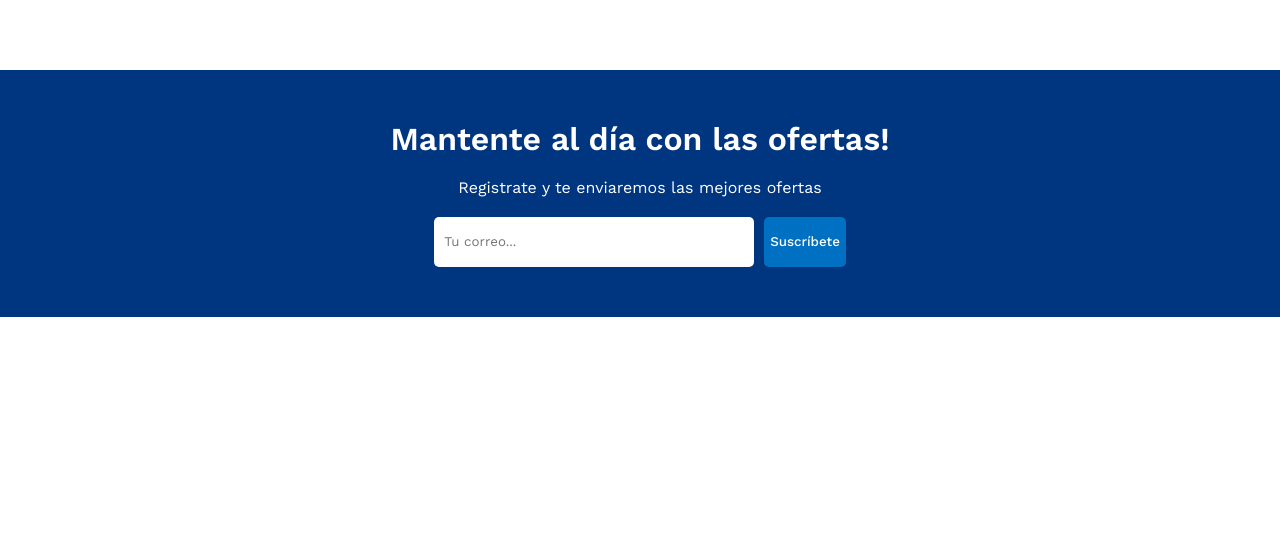
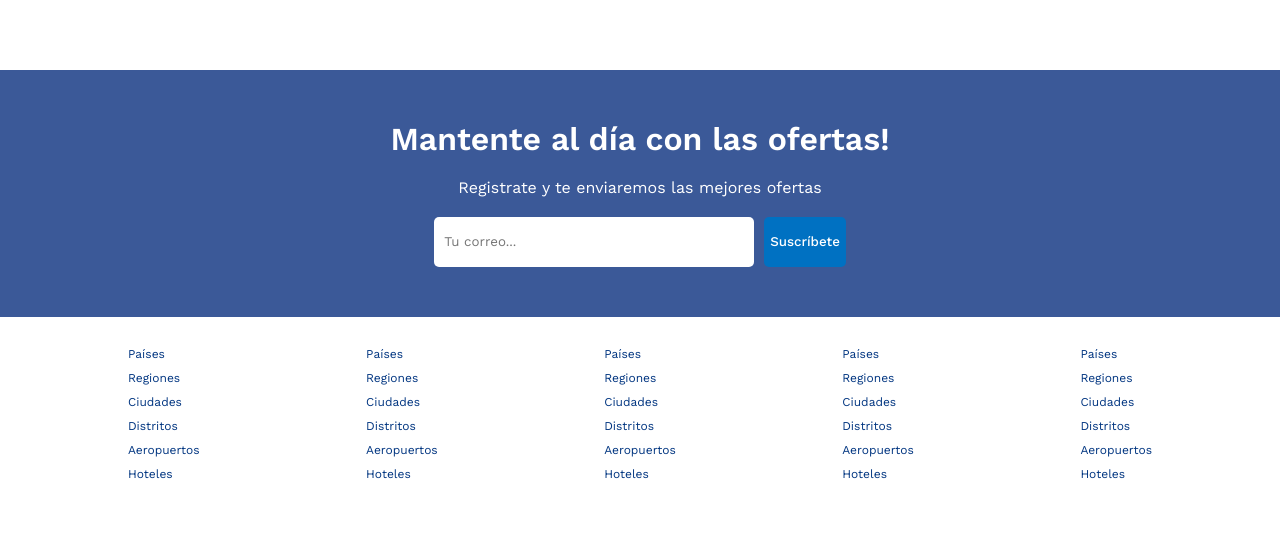
Before and after one commit to beenacoder/booking-app, a React (Vite) app: page / in a window 1280 px wide. Shown: the part 1350-1891 px from the top of the page. Before the commit the page ends 1667 px from the top, so only its background shows below. Built offline with nearby package versions, Linux system fonts and the light colour scheme.

Commit message:
adding list

```diff
--- a/src/App.jsx
+++ b/src/App.jsx
@@ -1,6 +1,6 @@
 import { BrowserRouter, Route, Routes } from "react-router-dom";
 import Home  from "./pages/home/Home";
-import Hotels from "./pages/Hotels/Hotels";
+import List from "./pages/list/List";
 import Hotel from "./pages/hotel/hotel";
 
 function App() {
@@ -10,7 +10,7 @@ function App() {
         <BrowserRouter>
             <Routes>
                 <Route path = "/" element = { <Home /> }/>
-                <Route path = "/hoteles" element = { <Hotels /> }/>
+                <Route path = "/hoteles" element = { <List /> }/>
                 <Route path = "/hoteles/:id" element = { <Hotel /> }/>
             </Routes>
         </BrowserRouter>
--- /dev/null
+++ b/src/components/footer/Footer.jsx
@@ -0,0 +1,58 @@
+import './footer.css';
+
+
+const Footer = () => {
+    return (
+        <div className='footer'>
+            <div className="footer-wrapper">
+                <ul className="footer-list">
+                    <li className="footer-list-item">Países</li>
+                    <li className="footer-list-item">Regiones</li>
+                    <li className="footer-list-item">Ciudades</li>
+                    <li className="footer-list-item">Distritos</li>
+                    <li className="footer-list-item">Aeropuertos</li>
+                    <li className="footer-list-item">Hoteles</li>
+                </ul>
+
+                <ul className="footer-list">
+                    <li className="footer-list-item">Países</li>
+                    <li className="footer-list-item">Regiones</li>
+                    <li className="footer-list-item">Ciudades</li>
+                    <li className="footer-list-item">Distritos</li>
+                    <li className="footer-list-item">Aeropuertos</li>
+                    <li className="footer-list-item">Hoteles</li>
+                </ul>
+
+                <ul className="footer-list">
+                    <li className="footer-list-item">Países</li>
+                    <li className="footer-list-item">Regiones</li>
+                    <li className="footer-list-item">Ciudades</li>
+                    <li className="footer-list-item">Distritos</li>
+                    <li className="footer-list-item">Aeropuertos</li>
+                    <li className="footer-list-item">Hoteles</li>
+                </ul>
+
+                <ul className="footer-list">
+                    <li className="footer-list-item">Países</li>
+                    <li className="footer-list-item">Regiones</li>
+                    <li className="footer-list-item">Ciudades</li>
+                    <li className="footer-list-item">Distritos</li>
+                    <li className="footer-list-item">Aeropuertos</li>
+                    <li className="footer-list-item">Hoteles</li>
+                </ul>
+
+                <ul className="footer-list">
+                    <li className="footer-list-item">Países</li>
+                    <li className="footer-list-item">Regiones</li>
+                    <li className="footer-list-item">Ciudades</li>
+                    <li className="footer-list-item">Distritos</li>
+                    <li className="footer-list-item">Aeropuertos</li>
+                    <li className="footer-list-item">Hoteles</li>
+                </ul>
+            </div>
+            <div className="footer-text">Copyright 2023</div>
+        </div>
+    )
+}
+
+export default Footer;
--- /dev/null
+++ b/src/components/footer/footer.css
@@ -0,0 +1,29 @@
+.footer {
+    width: 100%;
+    max-width: 1024px;
+    font-size: 12px;
+
+}
+
+.footer-wrapper {
+    width: 100%;
+    display: flex;
+    justify-content: space-between;
+    margin-bottom: 50px;
+
+}
+
+.footer-list {
+    list-style: none;
+    padding: 0px;
+}
+
+.footer-list-item {
+    margin-bottom: 10px;
+    color: #003580;
+    cursor: pointer;
+}
+
+.footer-list-item:hover {
+    color: #0071c2;
+}
--- a/src/components/header/header.css
+++ b/src/components/header/header.css
@@ -1,5 +1,5 @@
 .header {
-    background-color: #003580;
+    background-color: #3b5998;
     color: white;
     display: flex;
     justify-content: center;
--- a/src/components/mailList/mailList.css
+++ b/src/components/mailList/mailList.css
@@ -1,7 +1,7 @@
 .mail {
     width: 100%;
     margin-top: 50px;
-    background-color: #003580;
+    background-color: #3b5998;
     color: white;
     display: flex;
     flex-direction: column;
--- a/src/pages/home/Home.jsx
+++ b/src/pages/home/Home.jsx
@@ -4,6 +4,7 @@ import Featured from "../../components/featured/Featured";
 import PropertyList from "../../components/propertyList/propertyList";
 import FeaturedProperties from "../../components/featuredProperties/FeaturedProperties";
 import MailList from "../../components/mailList/MailList";
+import Footer from "../../components/footer/Footer";
 import './home.css';
 
 const Home = () => {
@@ -18,6 +19,7 @@ const Home = () => {
                 <h1 className="home-title">Lo mas buscado</h1>
                 <FeaturedProperties />
                 <MailList />
+                <Footer />
             </div>
         </div>
     )
--- a/src/pages/hotels/Hotels.jsx
+++ /dev/null
@@ -1,13 +0,0 @@
-import Navbar from "../../components/navbar/Navbar";
-import Header from "../../components/header/Header";
-
-const Hotels = () => {
-    return (
-        <div>
-            <Navbar />
-            <Header type='list' />
-        </div>
-    )
-}
-
-export default Hotels;
--- /dev/null
+++ b/src/pages/list/List.jsx
@@ -0,0 +1,23 @@
+import Navbar from "../../components/navbar/Navbar";
+import Header from "../../components/header/Header";
+import './list.css';
+
+const List = () => {
+    return (
+        <div>
+            <Navbar />
+            <Header type='list' />
+            <div className="list-container">
+                <div className="list-wrapper">
+                    <div className="list-search">
+                        <h1 className="list-search-title">Buscar</h1>
+
+                    </div>
+                    <div className="list-result"></div>
+                </div>
+            </div>
+        </div>
+    )
+}
+
+export default List;
--- /dev/null
+++ b/src/pages/list/list.css
@@ -0,0 +1,30 @@
+.list-container{
+    display: flex;
+    justify-content: center;
+    margin-top: 20px;
+}
+
+.list-wrapper{
+    width: 100%;
+    max-width: 1024px;
+    display: flex;
+    gap: 20px;
+}
+
+.list-search{
+    flex: 1;
+    background-color: #ffd700;
+    padding: 10px;
+    border-radius: 10px;
+    position: sticky;
+}
+
+.list-result{
+    flex: 3;
+}
+
+.list-search-title {
+    font-size: 20px;
+    color: #555;
+    margin-bottom: 10px;
+}
```
